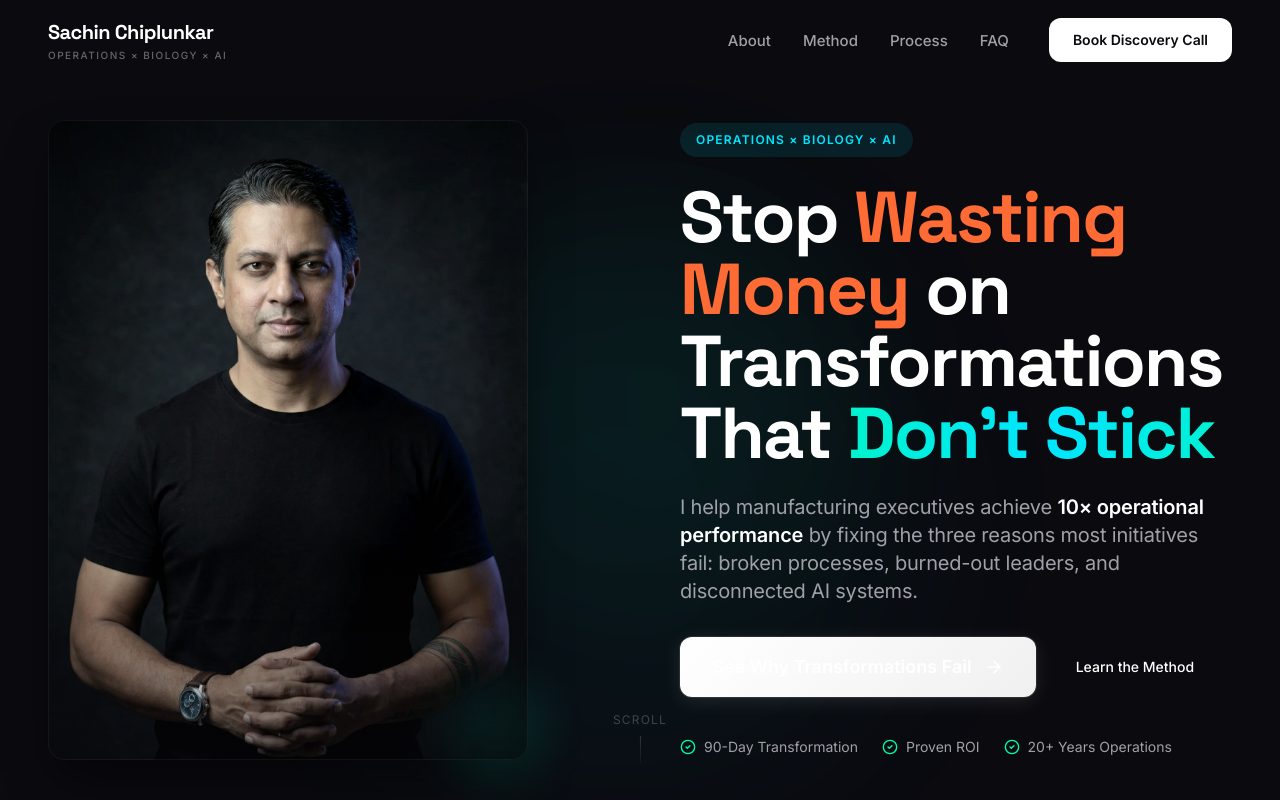
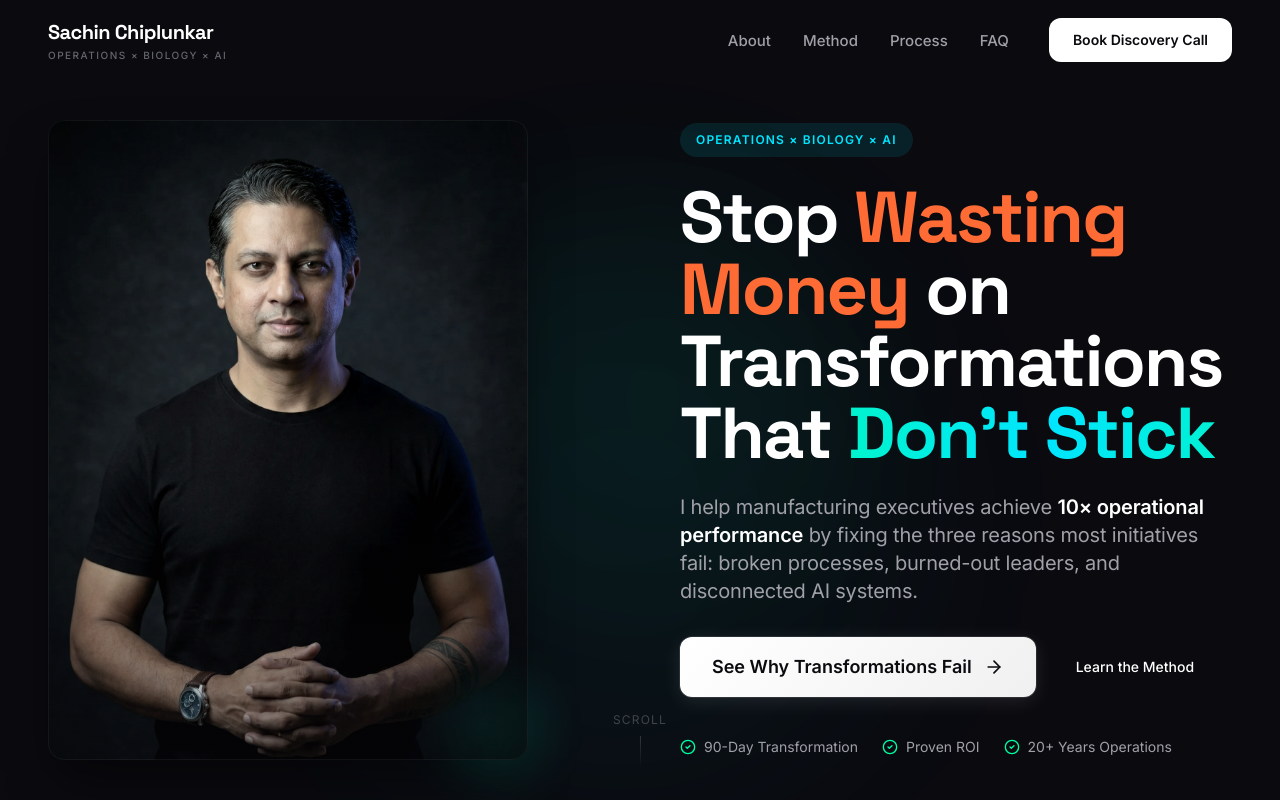
Before and after one commit to chiplunkarsachin-sketch/Sachin-Chiplunkar, a React (Vite) app: page / in a window 1280 px wide. Shown: the top 800 px of the page. Built offline with nearby package versions, Linux system fonts and the light colour scheme.

Commit message:
Fix CTA button text visibility
Add explicit text-background class to btn-primary buttons to ensure
dark text is visible on white button backgrounds (fixes CSS layer
specificity issue with Tailwind CDN)

Co-Authored-By: Claude Opus 4.5 <noreply@anthropic.com>

```diff
--- a/components/Hero.tsx
+++ b/components/Hero.tsx
@@ -187,7 +187,7 @@ export const Hero: React.FC = () => {
 
                 <a
                   href="#assessment"
-                  className="btn-primary text-lg px-8 py-4
+                  className="btn-primary text-lg px-8 py-4 text-background
                     group-hover:shadow-xl group-hover:shadow-white/10"
                 >
                   See Why Transformations Fail
--- a/components/Method.tsx
+++ b/components/Method.tsx
@@ -267,7 +267,7 @@ export const Method: React.FC = () => {
 
             <a
               href="#process"
-              className="btn-primary shrink-0"
+              className="btn-primary shrink-0 text-background"
             >
               See the Process
               <ArrowRight className="w-4 h-4" />
```
